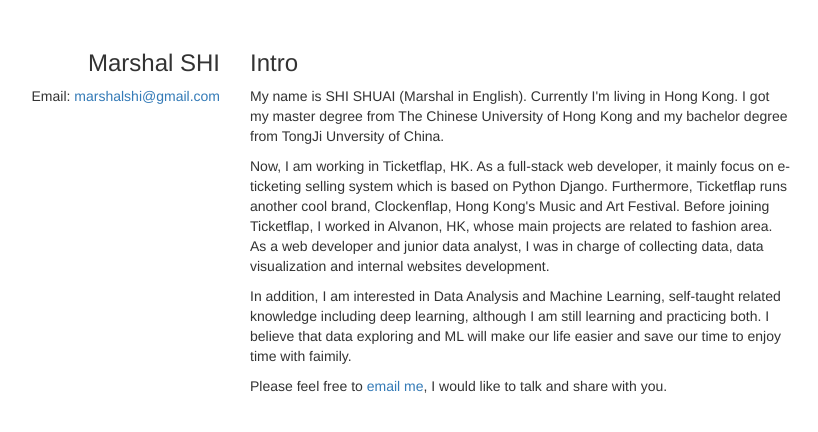
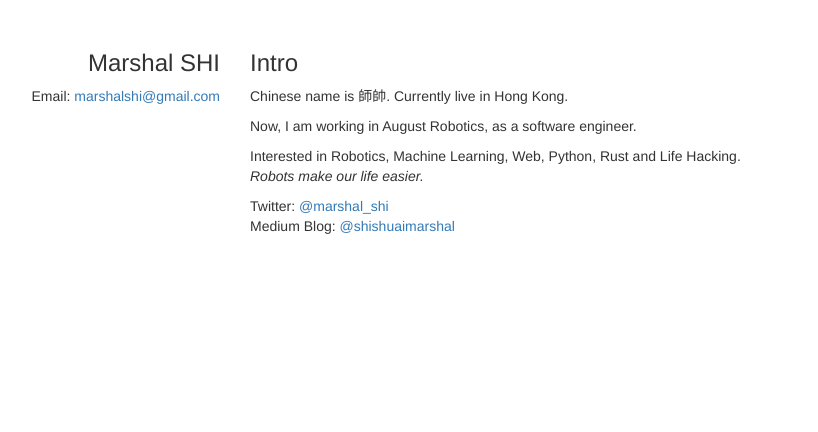
Before and after one commit to marshalshi/marshalshi.github.io, a plain HTML site: page index.html in a window 1280 px wide. Shown: the whole page, without its empty margins (215-1033 px from the left). Drawn offline with nearby package versions, Linux system fonts and the light colour scheme.

Commit message:
update index.html

```diff
--- a/index.html
+++ b/index.html
@@ -20,16 +20,25 @@
                 <h3>Intro</h3>
                 <div>
                     <p>
-                        My name is SHI SHUAI (Marshal in English). Currently I'm living in Hong Kong. I got my master degree from The Chinese University of Hong Kong and my bachelor degree from TongJi Unversity of China.
+                        Chinese name is 師帥. Currently live in Hong Kong.
                     </p>
                     <p>
-                        Now, I am working in Ticketflap, HK. As a full-stack web developer, it mainly focus on e-ticketing selling system which is based on Python Django. Furthermore, Ticketflap runs another cool brand, Clockenflap, Hong Kong's Music and Art Festival. Before joining Ticketflap, I worked in Alvanon, HK, whose main projects are related to fashion area. As a web developer and junior data analyst, I was in charge of collecting data, data visualization and internal websites development.
+                        Now, I am working in August Robotics, as a software engineer.
                     </p>
                     <p>
-                        In addition, I am interested in Data Analysis and Machine Learning, self-taught related knowledge including deep learning, although I am still learning and practicing both. I believe that data exploring and ML will make our life easier and save our time to enjoy time with faimily.
+                        Interested in Robotics, Machine Learning, Web, Python, Rust and Life Hacking.
+                        <br />
+                        <i>Robots make our life easier.</i>
                     </p>
                     <p>
-                        Please feel free to <a href="mailto:marshalshi@gmail.com">email me</a>, I would like to talk and share with you.
+                        Twitter:
+                        <a href="https://twitter.com/marshal_shi" target="_blank">
+                            @marshal_shi
+                        </a> <br />
+                        Medium Blog:
+                        <a href="https://medium.com/@shishuaimarshal" target="_blank">
+                            @shishuaimarshal
+                        </a>
                     </p>
                 </div>
             </div>
```
